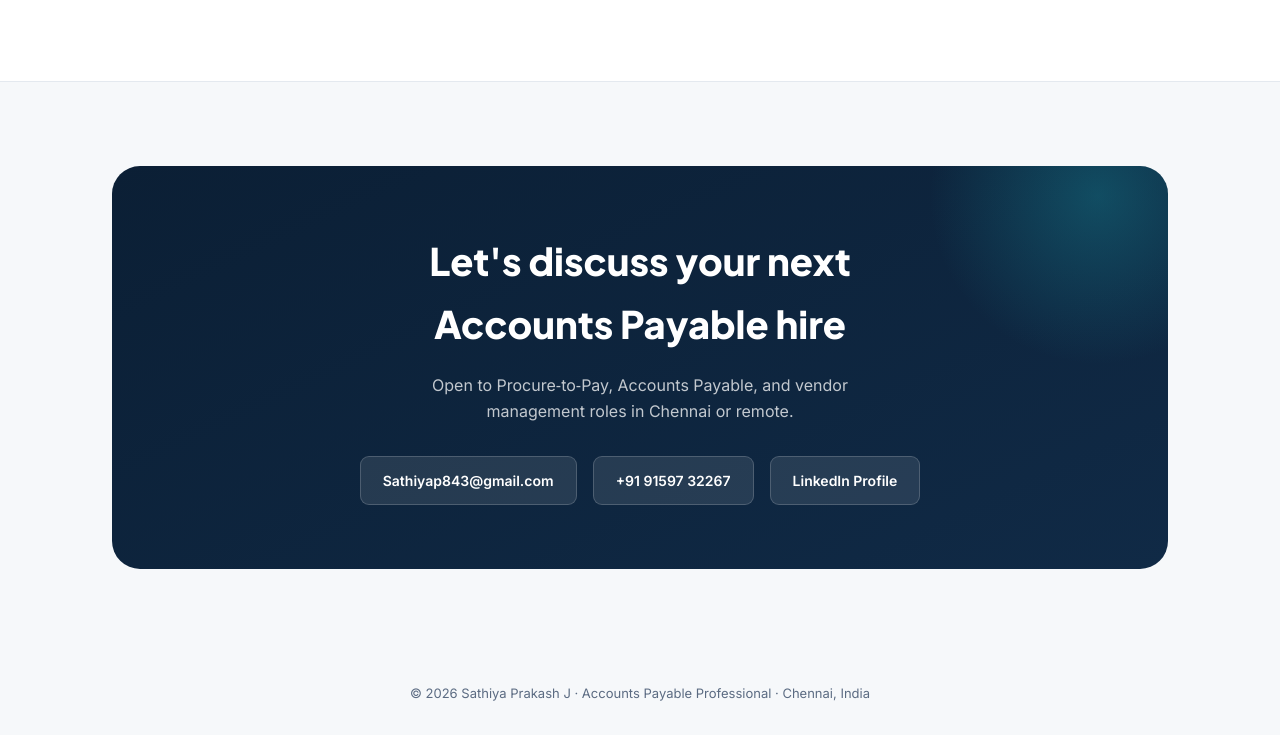
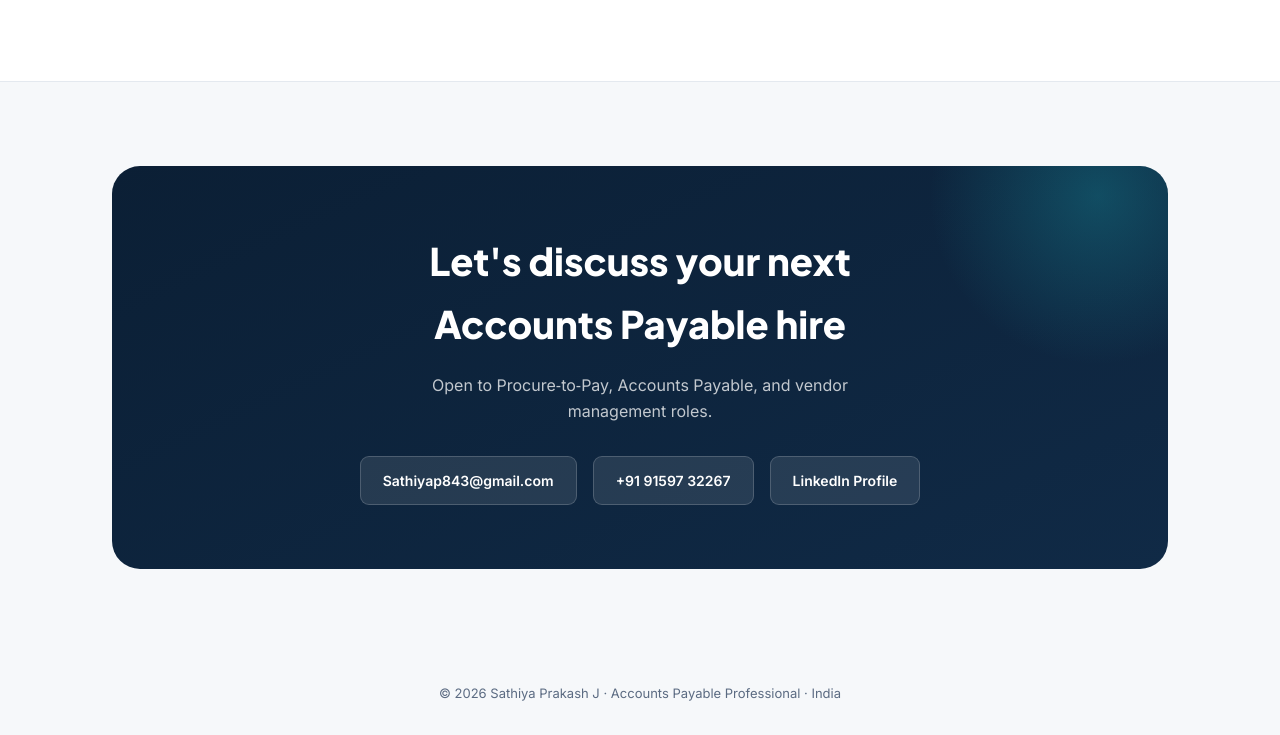
Before and after one commit to KarunanidhiNS/portfolio_sathiyaprakash, a plain HTML site: page index.html in a window 1280 px wide. Shown: the part 4194-4929 px from the top of the page. Drawn offline with Linux system fonts and the light colour scheme.

Commit message:
Update contact section and footer location details

```diff
--- a/index.html
+++ b/index.html
@@ -537,7 +537,7 @@
   <div class="wrap">
     <div class="contact-section reveal">
       <h2>Let's discuss your next Accounts Payable hire</h2>
-      <p>Open to Procure‑to‑Pay, Accounts Payable, and vendor management roles in Chennai or remote.</p>
+      <p>Open to Procure‑to‑Pay, Accounts Payable, and vendor management roles.</p>
       <div class="contact-links">
         <a href="mailto:Sathiyap843@gmail.com">Sathiyap843@gmail.com</a>
         <a href="tel:+919159732267">+91 91597 32267</a>
@@ -548,7 +548,7 @@
 </section>
 
 <footer>
-  <div class="wrap">© 2026 Sathiya Prakash J · Accounts Payable Professional · Chennai, India</div>
+  <div class="wrap">© 2026 Sathiya Prakash J · Accounts Payable Professional · India</div>
 </footer>
 
 <script>
```
